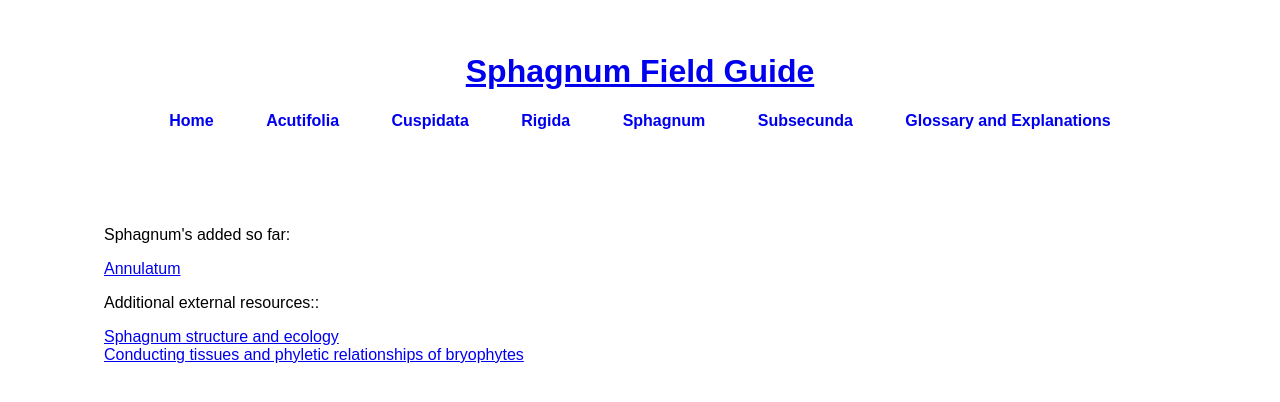
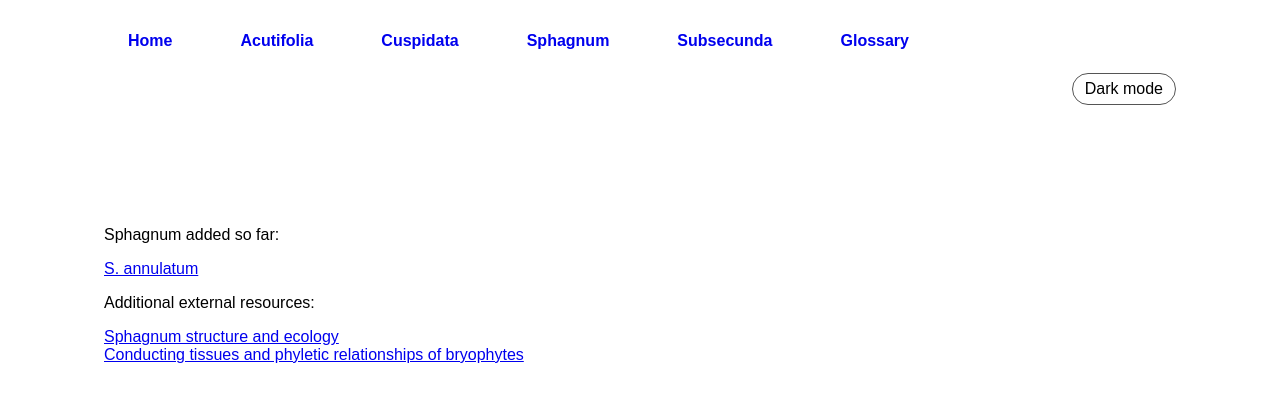
Before and after one commit to DanielESolbakk/Sphagnum-Field-Guide, a Jekyll site: the page built from index.md, in a window 1280 px wide. Shown: the top 402 px of the page. Built offline with Jekyll 4.4.1, drawn with Linux system fonts in a browser that asks for light colours; our own code applies the rules of GitHub Pages for plain Markdown files.

Commit message:
feat: toggle dark mode

```diff
--- a/_layouts/default.html
+++ b/_layouts/default.html
@@ -3,38 +3,39 @@
 <head>
     <meta charset="UTF-8">
     <meta name="viewport" content="width=device-width, initial-scale=1.0">
+    <meta name="color-scheme" content="light dark">
+    <meta name="theme-color" content="#ffffff" id="meta-theme-color">
+    <title>{% if page.title %}{{ page.title }} | {% endif %}{{ site.title | default: "Sphagnum Field Guide" }}</title>
     <link rel="stylesheet" href="{{ site.baseurl }}/assets/style.css">
 </head>
 <body>
-    <header>
-        <div style="text-align: center;">
-            <h1><a href="{{ site.baseurl }}/">{{ site.title }}</a></h1>
-        </div>
-        <div style="text-align: center;">
-            <nav>
-            <ul>
+    <header class="site-header">
+        <nav aria-label="Main">
+            <ul class="site-nav">
                 <li><a href="{{ site.baseurl }}/">Home</a></li>
                 <li><a href="{{ site.baseurl }}/Subgenus%20Acutifolia/">Acutifolia</a></li>
                 <li><a href="{{ site.baseurl }}/Subgenus%20Cuspidata/">Cuspidata</a></li>
-                <li><a href="{{ site.baseurl }}/Subgenus%20Rigida/">Rigida</a></li>
                 <li><a href="{{ site.baseurl }}/Subgenus%20Sphagnum/">Sphagnum</a></li>
                 <li><a href="{{ site.baseurl }}/Subgenus%20Subsecunda/">Subsecunda</a></li>
-                <li><a href="{{ site.baseurl }}/Glossary%20and%20explanations/">Glossary and Explanations</a></li>
+                <li><a href="{{ site.baseurl }}/Glossary%20and%20explanations/">Glossary</a></li>
             </ul>
-            </nav>
-        </div>
+        </nav>
+        <button id="theme-toggle" type="button" aria-pressed="false" class="theme-toggle">
+            Dark mode
+        </button>
     </header>
     <main>
         <div class="content">
             {{ content }}
-            <div style="margin-bottom: 80px;"></div>
-        <p>Sphagnum's added so far:</p>
-        <a href="{{ site.baseurl }}/Subgenus%20Cuspidata/Sphagnum%20annulatum">Annulatum</a><br>
-        <p> Additional external resources::</p>
-        <a href="https://assets.artdatabanken.se/pdf/45380_1004718.pdf">Sphagnum structure and ecology</a><br>
-        <a href="https://pubmed.ncbi.nlm.nih.gov/10905610/">Conducting tissues and phyletic relationships of bryophytes</a><br>
+            <div style="margin-bottom:80px;"></div>
+            <p>Sphagnum added so far:</p>
+            <a href="{{ site.baseurl }}/Subgenus%20Cuspidata/Sphagnum%20annulatum/">S. annulatum</a><br>
+            <p>Additional external resources:</p>
+            <a href="https://assets.artdatabanken.se/pdf/45380_1004718.pdf">Sphagnum structure and ecology</a><br>
+            <a href="https://pubmed.ncbi.nlm.nih.gov/10905610/">Conducting tissues and phyletic relationships of bryophytes</a><br>
         </div>
     </main>
     <script src="{{ '/assets/tooltip-mobile.js' | relative_url }}" defer></script>
+    <script src="{{ '/assets/theme-toggle.js' | relative_url }}" defer></script>
 </body>
 </html>
--- a/assets/style.css
+++ b/assets/style.css
@@ -154,13 +154,46 @@
     .tooltip .tooltiptext { transition:none; }
 }
 
-/* Dark mode */
-:root { color-scheme: light dark; }
-@media (prefers-color-scheme:dark) {
-    .tooltip .tooltiptext { background:#222; }
-    .tooltip .tooltiptext::after { border-top-color:#222; }
-    .tooltip .tooltiptext.tooltip-pos-below::after { border-bottom-color:#222; }
-    .tooltip .tooltiptext.tooltip-pos-above::after { border-top-color:#222; }
+/* Theming variables */
+:root {
+    --theme-bg: #ffffff;
+    --theme-fg: #000000;
+    --tooltip-bg: #333;
+    --tooltip-accent: #555;
+    --tooltip-accent-hover: #222;
+}
+
+[data-theme="dark"] {
+    --theme-bg: #111;
+    --theme-fg: #f5f5f5;
+    --tooltip-bg: #222;
+    --tooltip-accent: #c9c9c9;
+    --tooltip-accent-hover: #ffffff;
+}
+
+/* Apply */
+body {
+    background: var(--theme-bg);
+    color: var(--theme-fg);
+}
+
+/* Use variable for tooltip background + arrows */
+.tooltip .tooltiptext {
+    background: var(--tooltip-bg);
+}
+.tooltip .tooltiptext::after {
+    border-top-color: var(--tooltip-bg);
+}
+.tooltip .tooltiptext.tooltip-pos-below::after {
+    border-bottom-color: var(--tooltip-bg);
+}
+.tooltip .tooltiptext.tooltip-pos-above::after {
+    border-top-color: var(--tooltip-bg);
+}
+
+/* Remove old prefers-color-scheme overrides if still present */
+@media (prefers-color-scheme: dark) {
+    /* (Leave empty – now handled by JS + data-theme) */
 }
 
 /* Fine pointer adjustment */
@@ -176,14 +209,36 @@
   }
 }
 
-/* Add near the top (after * or body) */
-:root {
-    --tooltip-accent: #555;          /* light mode underline */
-    --tooltip-accent-hover: #222;
+.site-header {
+    display:flex;
+    justify-content:space-between;
+    align-items:center;
+    gap:16px;
+    flex-wrap:wrap;
 }
-@media (prefers-color-scheme: dark) {
-    :root {
-        --tooltip-accent: #c9c9c9;   /* brighter for contrast */
-        --tooltip-accent-hover: #fff;
+
+.site-nav {
+    list-style:none;
+    margin:0 0 96px 0; /* restores original bottom spacing */
+    padding:0;
+    display:flex;
+    flex-wrap:wrap;
+    gap:20px;
+}
+
+.theme-toggle {
+    background:none;
+    border:1px solid var(--tooltip-accent);
+    padding:6px 12px;
+    border-radius:20px;
+    cursor:pointer;
+    font:inherit;
+}
+
+/* Mobile adjustments */
+@media (max-width:600px) {
+    .site-nav {
+        margin:0 0 56px 0;
+        gap:14px;
     }
 }
--- /dev/null
+++ b/assets/theme-toggle.js
@@ -0,0 +1,40 @@
+(function () {
+    const STORAGE_KEY = 'theme';
+    const root = document.documentElement;
+    const metaTheme = document.getElementById('meta-theme-color');
+
+    function apply(theme, persist = true) {
+        root.setAttribute('data-theme', theme);
+        if (persist) localStorage.setItem(STORAGE_KEY, theme);
+        updateButton(theme);
+        if (metaTheme) metaTheme.setAttribute('content', theme === 'dark' ? '#111111' : '#ffffff');
+    }
+
+    function preferred() {
+        return window.matchMedia('(prefers-color-scheme: dark)').matches ? 'dark' : 'light';
+    }
+
+    function initTheme() {
+        const saved = localStorage.getItem(STORAGE_KEY);
+        apply(saved === 'light' || saved === 'dark' ? saved : preferred(), false);
+    }
+
+    function toggle() {
+        const current = root.getAttribute('data-theme') || preferred();
+        apply(current === 'dark' ? 'light' : 'dark');
+    }
+
+    function updateButton(theme) {
+        const btn = document.getElementById('theme-toggle');
+        if (!btn) return;
+        const dark = theme === 'dark';
+        btn.setAttribute('aria-pressed', String(dark));
+        btn.textContent = dark ? 'Light mode' : 'Dark mode';
+    }
+
+    document.addEventListener('DOMContentLoaded', () => {
+        initTheme();
+        const btn = document.getElementById('theme-toggle');
+        if (btn) btn.addEventListener('click', toggle);
+    });
+})();
```
